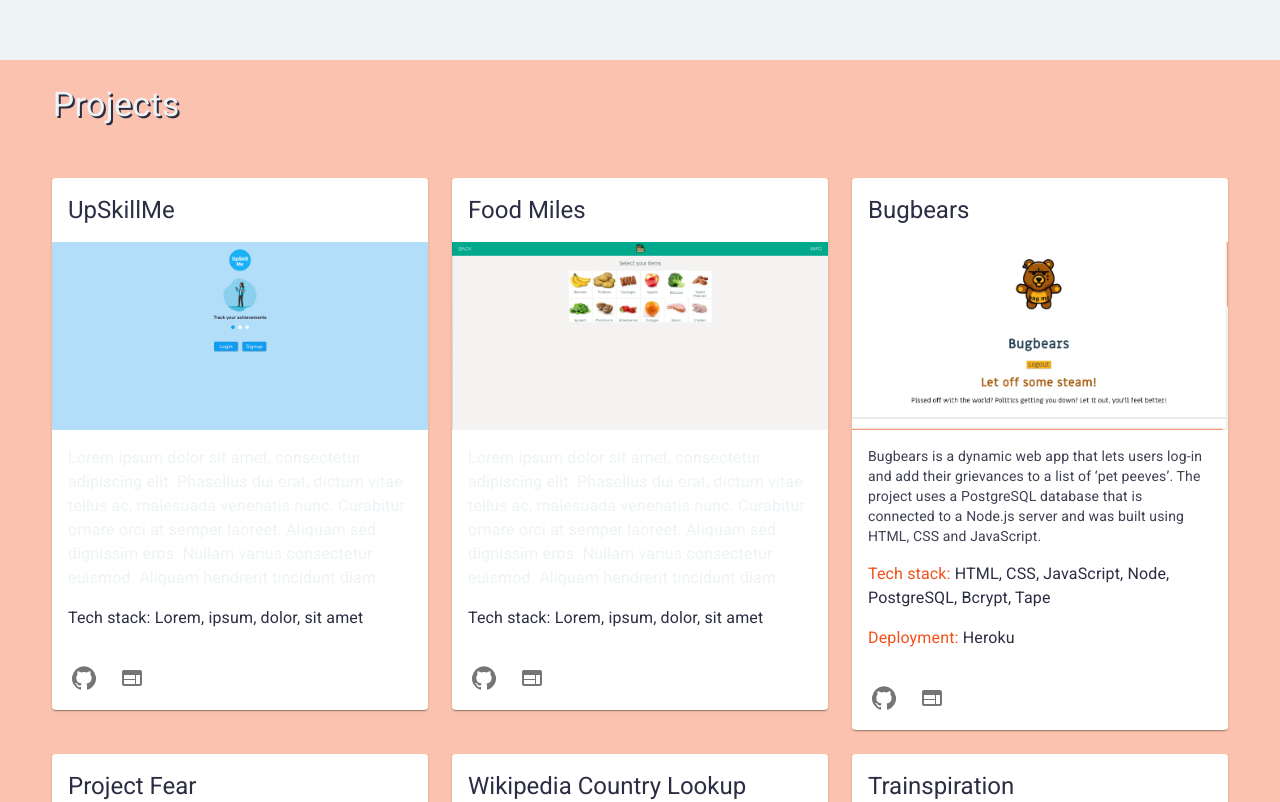
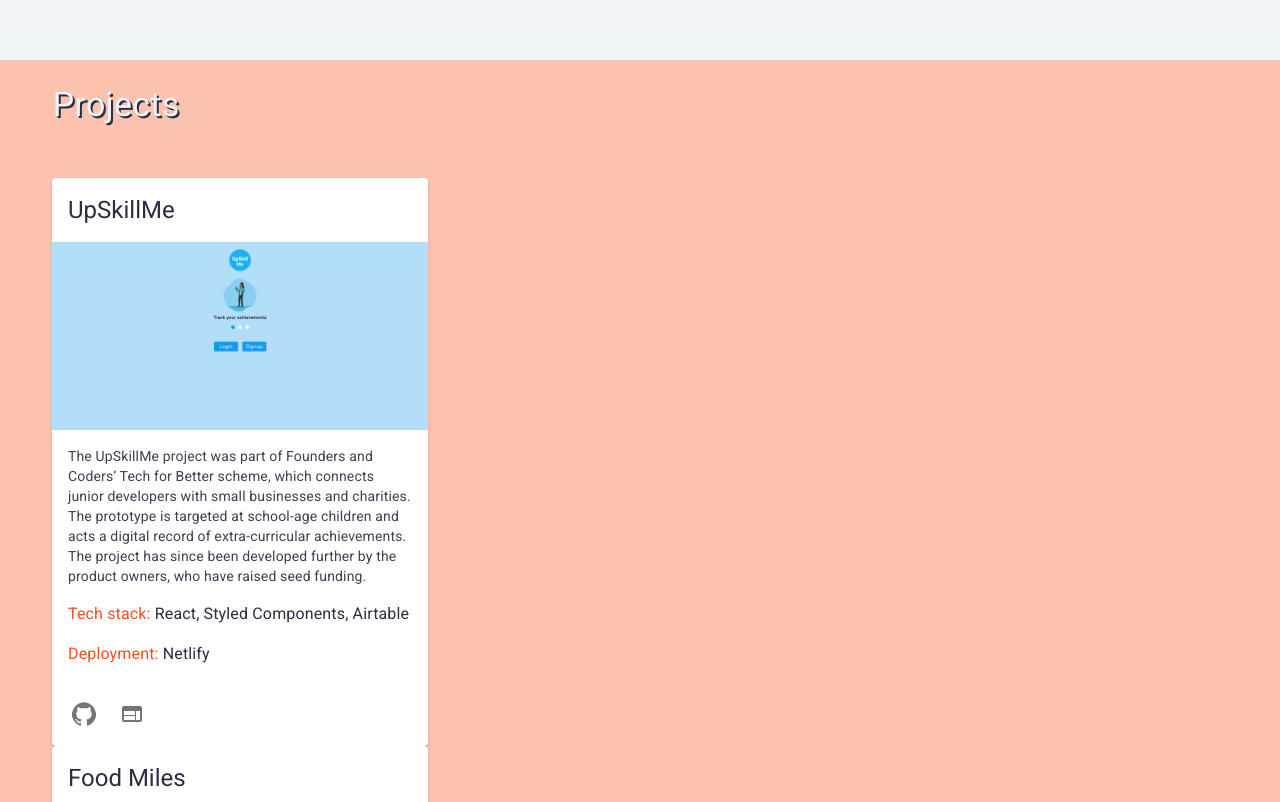
Before and after one commit to andy-mc-donald/React-Portfolio-V2, a React (Create React App) app: page / in a window 1280 px wide. Shown: the part 740-1542 px from the top of the page. Built offline with nearby package versions, Linux system fonts and the light colour scheme.

Commit message:
created a template card and importing data from a data file

```diff
--- a/src/App.js
+++ b/src/App.js
@@ -2,7 +2,8 @@
 // import Page1 from "./Pages/Page1";
 // import Page2 from "./Pages/Page2";
 import Page1pt2 from "./Pages/Page1pt2";
-import Page3 from "./Pages/Page3";
+// import Page3 from "./Pages/Page3";
+import Page3pt2 from "./Pages/Page3pt2";
 import Page4 from "./Pages/Page4";
 import "./App.css";
 // import CssBaseline from '@material-ui/core/CssBaseline';
@@ -49,7 +50,8 @@
       {/* <Page1 /> */}
       {/* <Page2 /> */}
       <Page1pt2 />
-      <Page3 />
+      {/* <Page3 /> */}
+      <Page3pt2 />
       <Page4 />
     </div>
     </MuiThemeProvider>
--- /dev/null
+++ b/src/Pages/Page3pt2.js
@@ -0,0 +1,55 @@
+import React from "react";
+import Grid from "@material-ui/core/Grid";
+import Typography from "@material-ui/core/Typography";
+import { makeStyles } from "@material-ui/core/styles";
+import Template from "../Projects/Template";
+
+const useStyles = makeStyles(theme => ({
+  background: {
+    backgroundColor: "rgba(242, 81, 27, 0.35)",
+  },
+  root: {
+    flexGrow: 1,
+    display: "flex",
+    flexDirection: "row",
+    justifyContent: "center",
+  },
+  container: {
+    width: "100%",
+    margin: "2.5rem",
+    ["@media (max-width:600px)"]: {
+      margin: "0.5rem"
+    }
+  },
+  title: {
+    color: '#eef3f5',
+    textShadow: '2px 2px #2b2d42',
+    paddingLeft: "3.3rem",
+    paddingTop: "1.5rem",
+    ["@media (max-width:600px)"]: {
+      paddingLeft: "1.2rem",
+      paddingTop: "1.5rem",
+    }
+  }
+}));
+
+function Page3pt2() {
+  const classes = useStyles();
+
+  return (
+    <div className={classes.background}>
+      <Typography className={classes.title} variant="h4">
+        Projects
+      </Typography>
+      <div className={classes.root}>
+        <Grid container className={classes.container} spacing={3}>
+          <Grid item xs={12} sm={6} md={4}>
+            <Template />
+          </Grid>
+        </Grid>
+      </div>
+    </div>
+  );
+}
+
+export default Page3pt2;
--- /dev/null
+++ b/src/Projects/Template.js
@@ -0,0 +1,66 @@
+import React from "react";
+import data from "../data.js";
+import Card from "@material-ui/core/Card";
+import CardHeader from "@material-ui/core/CardHeader";
+import CardMedia from "@material-ui/core/CardMedia";
+import CardContent from "@material-ui/core/CardContent";
+import Typography from "@material-ui/core/Typography";
+import CardActions from "@material-ui/core/CardActions";
+import GitHubIcon from "@material-ui/icons/GitHub";
+import IconButton from "@material-ui/core/IconButton";
+import WebIcon from "@material-ui/icons/Web";
+import { makeStyles } from "@material-ui/core/styles";
+
+const useStyles = makeStyles({
+  root: {
+    // maxWidth: 500,
+  },
+  text: {
+    color: '#3e4053',
+  },
+  bold: {
+    color: '#F2511B',
+  }
+});
+
+function Template() {
+    const classes = useStyles();
+    const input = data;
+  return (
+    <div>
+      {input.map(x =>{
+    return(
+    <Card className={classes.root} id={x.id}>
+      <CardHeader title={x.name} />
+      <CardMedia src={x.image} component="img" title={x.name} />
+      <CardContent>
+        <Typography paragraph variant="body2" className={classes.text}>
+          {x.description}
+        </Typography>
+    <Typography paragraph variant="body1"><span className={classes.bold}>Tech stack:</span> {x.techStack}</Typography>
+        <Typography variant="body1"><span className={classes.bold}>Deployment:</span> {x.deployment}</Typography>
+      </CardContent>
+      <CardActions disableSpacing>
+        <IconButton
+          target="_blank"
+          href={x.gitHubLink}
+          aria-label="GitHub link"
+        >
+          <GitHubIcon />
+        </IconButton>
+        <IconButton
+          target="_blank"
+          href={x.liveLink}
+          aria-label="Live site"
+        >
+          <WebIcon />
+        </IconButton>
+      </CardActions>
+    </Card>
+    )
+    })}
+    </div>
+  );
+}
+
+export default Template;
--- a/src/data.js
+++ b/src/data.js
@@ -1,4 +1,4 @@
-import UpSkillMePic from "./Assets/project-images/UpSkillMe";
+import UpSkillMePic from "./Assets/project-images/UpSkillMe.png";
 import FoodMilesPic from "./Assets/project-images/FoodMiles.png";
 import BugBearsPic from "./Assets/project-images/BugBears.png";
 import ProjectFearPic from "./Assets/project-images/ProjectFear.png";
```
